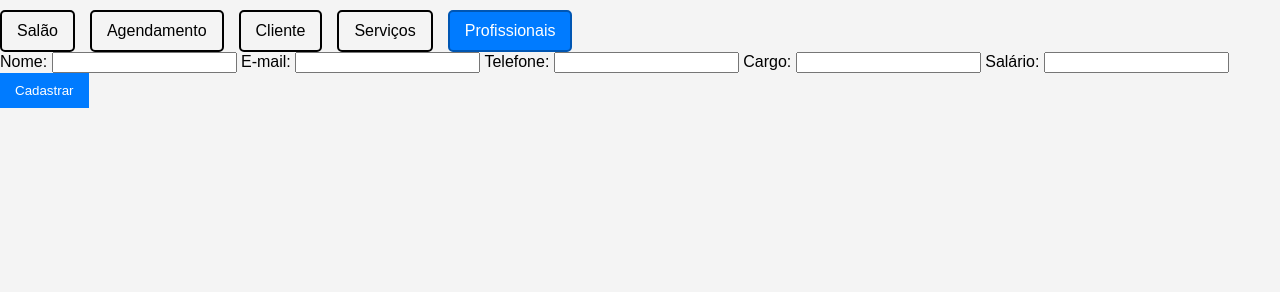
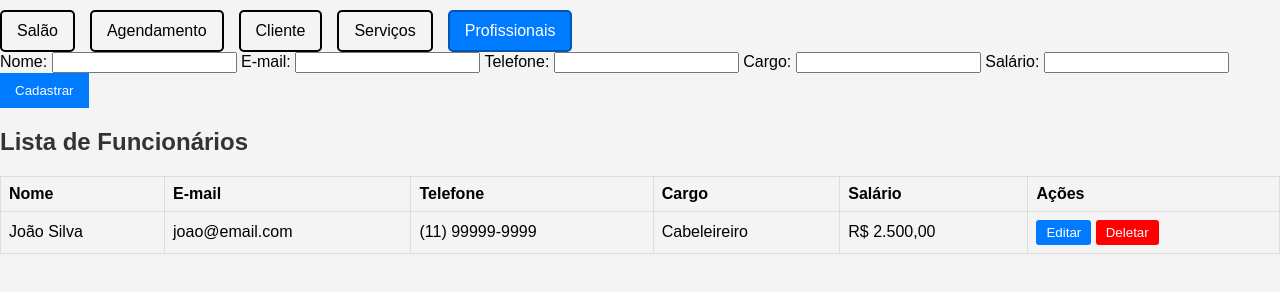
Before and after one commit to DFNunes/projeto-salao-de-beleza, a plain HTML site: page meu-projeto/paginas/profissionais.html in a window 1280 px wide. Drawn offline with Linux system fonts and the light colour scheme.

Commit message:
inserção da tabela

```diff
--- a/meu-projeto/css/style.css
+++ b/meu-projeto/css/style.css
@@ -73,3 +73,45 @@ button {
 button:hover {
     background-color: #0056b3;
 }
+table {
+    width: 100%;
+    border-collapse: collapse;
+    margin-top: 20px;
+}
+
+table th, table td {
+    border: 1px solid #ddd;
+    padding: 8px;
+    text-align: left;
+}
+
+table th {
+    background-color: #f4f4f4;
+    font-weight: bold;
+}
+
+button.editar {
+    background-color: #007BFF;
+    color: white;
+    border: none;
+    padding: 5px 10px;
+    cursor: pointer;
+    border-radius: 3px;
+}
+
+button.deletar {
+    background-color: #FF0000;
+    color: white;
+    border: none;
+    padding: 5px 10px;
+    cursor: pointer;
+    border-radius: 3px;
+}
+
+button.editar:hover {
+    background-color: #0056b3;
+}
+
+button.deletar:hover {
+    background-color: #cc0000;
+}
--- a/meu-projeto/paginas/profissionais.html
+++ b/meu-projeto/paginas/profissionais.html
@@ -37,6 +37,33 @@
 
             <button type="submit">Cadastrar</button>
         </form>
+        <h2>Lista de Funcionários</h2>
+        <table border="1">
+            <thead>
+                <tr>
+                    <th>Nome</th>
+                    <th>E-mail</th>
+                    <th>Telefone</th>
+                    <th>Cargo</th>
+                    <th>Salário</th>
+                    <th>Ações</th>
+                </tr>
+            </thead>
+            <tbody>
+                <!-- Exemplo de linha preenchida -->
+                <tr>
+                    <td>João Silva</td>
+                    <td>joao@email.com</td>
+                    <td>(11) 99999-9999</td>
+                    <td>Cabeleireiro</td>
+                    <td>R$ 2.500,00</td>
+                    <td>
+                        <button class="editar">Editar</button>
+                        <button class="deletar">Deletar</button>
+                    </td>
+                </tr>
+            </tbody>
+        </table>
     </main>
 </body>
 </html>
```
Also changed, not shown: meu-projeto/paginas/cliente.html (+0 -6 lines).
